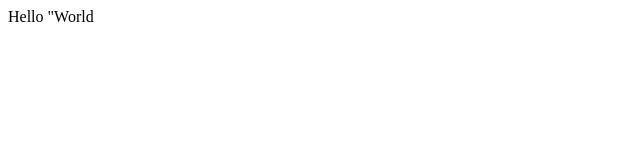
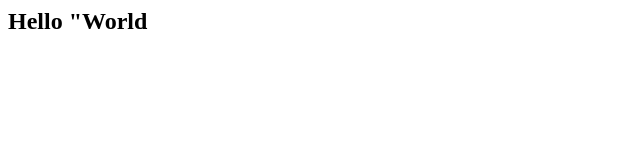
Before and after one commit to LamShuiYing/hello-world, a plain HTML site: page index.html in a window 1280 px wide. Shown: the whole page, without its empty margins (0-640 px from the left). Drawn offline with Linux system fonts and the light colour scheme.

Commit message:
<h2> om de hello world toegevoegd

```diff
--- a/index.html
+++ b/index.html
@@ -1 +1 @@
-<p> Hello "World </p>
+<h2><p> Hello "World </p></h2>
```
